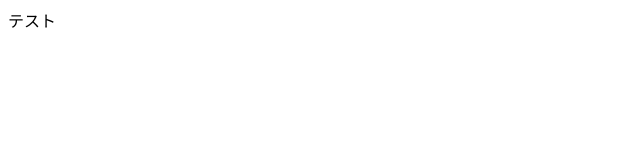
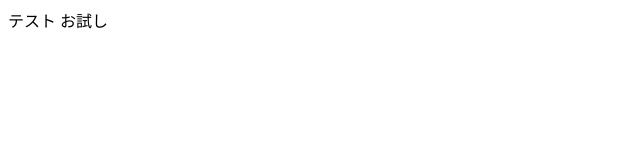
Before and after one commit to re-n011/231205053-git-workshop, a plain HTML site: page index.html in a window 1280 px wide. Shown: the full height of the page, 0-640 px from the left. Drawn offline with Linux system fonts and the light colour scheme.

Commit message:
Update index.html

```diff
--- a/index.html
+++ b/index.html
@@ -6,5 +6,6 @@
   </head>
   <body>
     テスト
+    お試し
   </body>
 </html>
```
